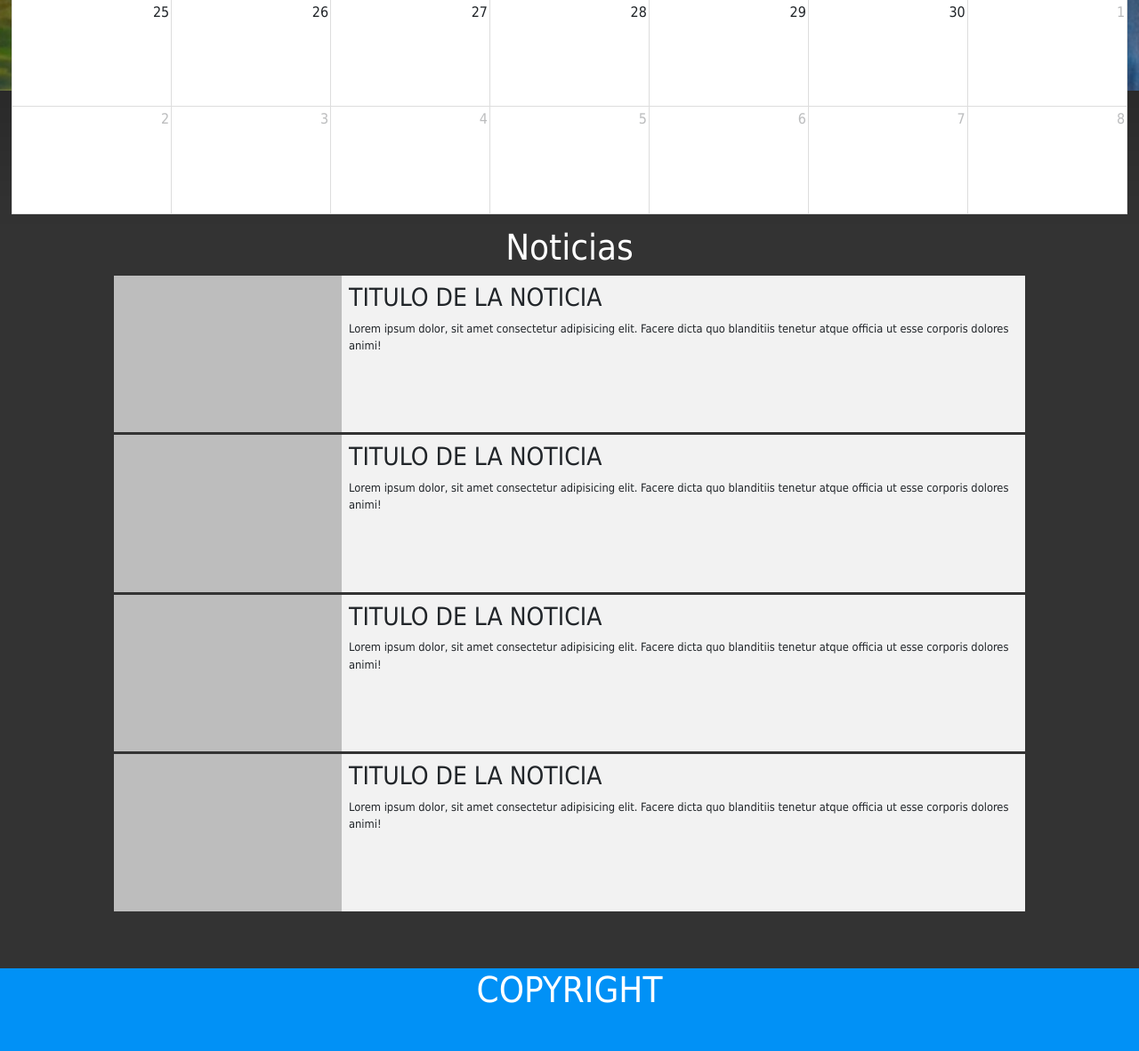
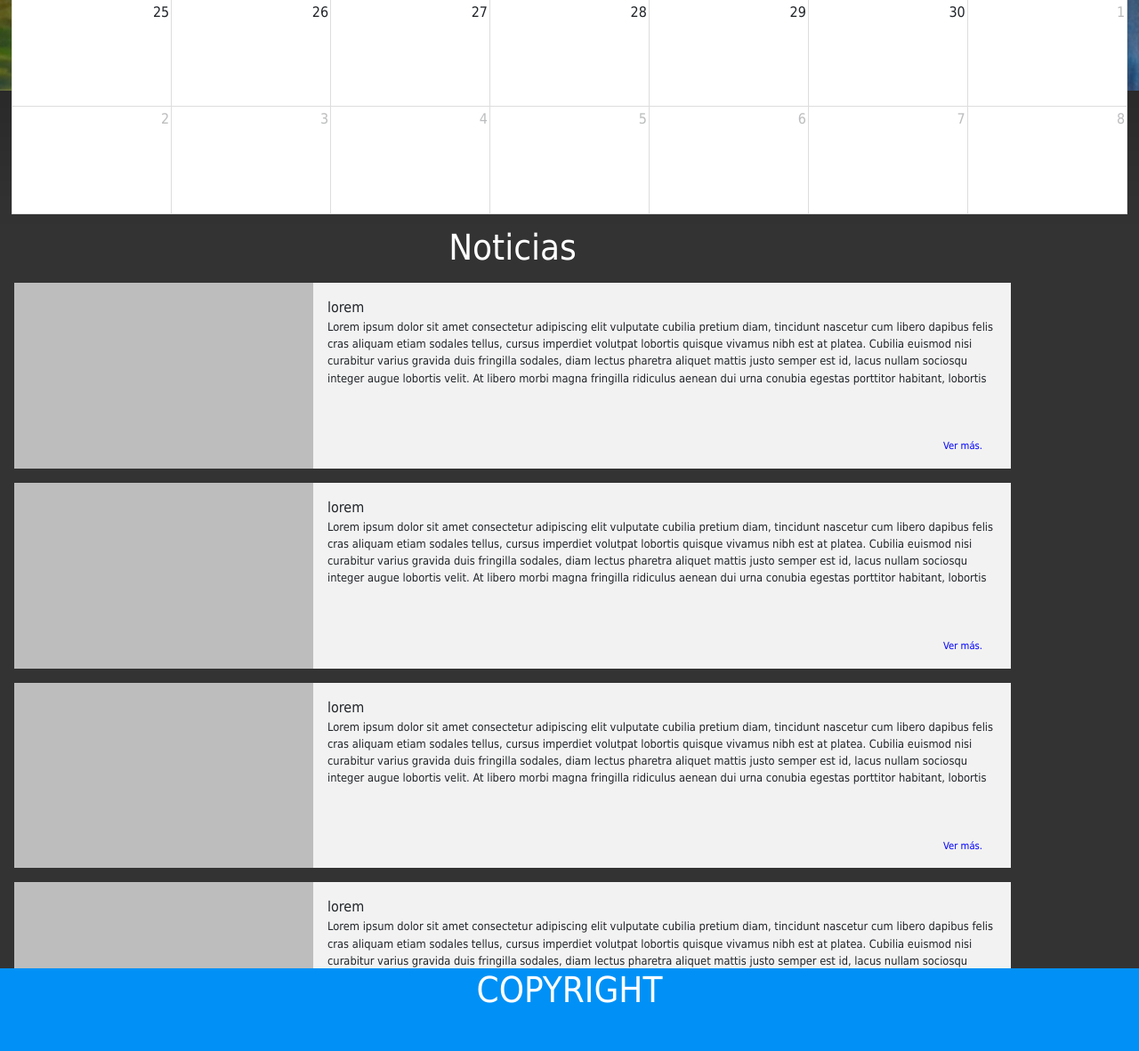
Before and after one commit to damianpeaf/APP_JUVENTUD_2020, a PHP site: page / in a window 1280 px wide. Shown: the part 674-1856 px from the top of the page at 89% size. Run offline with PHP 8.4, Linux system fonts and the light colour scheme; data that the repository does not hold is empty; some libraries are stand-ins or nearby versions.

Commit message:
modifing the news section

```diff
--- a/css/estilosBase.css
+++ b/css/estilosBase.css
@@ -37,7 +37,7 @@ body {
       grid-template-rows: 10vh 90vh 90vh 10vh;
       grid-template-areas: "nav nav nav nav nav nav nav nav nav nav"
  "calendario calendario calendario calendario calendario calendario calendario calendario calendario calendario"
- "noticias noticias noticias noticias noticias noticias noticias noticias noticias noticias"
+ "noticias noticias noticias noticias noticias noticias noticias noticias noticias scroll"
  "footer footer footer footer footer footer footer footer footer footer";
 }
 
@@ -191,47 +191,76 @@ body {
 }
 
 .contenedorNoticias {
+  position: relative;
   -ms-grid-row: 3;
   -ms-grid-column: 1;
-  -ms-grid-column-span: 10;
+  -ms-grid-column-span: 9;
   grid-area: noticias;
+  overflow-y: auto;
+  overflow-x: hidden;
+  -webkit-box-pack: end;
+      -ms-flex-pack: end;
+          justify-content: flex-end;
 }
 
-.contenedorNoticias .noticias {
-  height: 100%;
-  display: block;
+.contenedorNoticias .noticia {
+  height: 22.5vh;
+  margin: 1rem 1rem;
+  display: -webkit-box;
+  display: -ms-flexbox;
+  display: flex;
 }
 
-.contenedorNoticias .noticias .listadoNoticias {
-  width: 80%;
-  height: 77%;
-  position: absolute;
-  left: 50%;
-  -webkit-transform: translateX(-50%);
-          transform: translateX(-50%);
-  display: -ms-grid;
-  display: grid;
-  -ms-grid-rows: (1fr)[4];
-      grid-template-rows: repeat(4, 1fr);
-  gap: 0.2rem;
+.contenedorNoticias .noticia .imagen-noticia {
+  background: #bdbdbd;
+  width: 30%;
 }
 
-.contenedorNoticias .noticias .listadoNoticias .noticia {
-  display: -ms-grid;
-  display: grid;
-  -ms-grid-columns: 25% 75%;
-      grid-template-columns: 25% 75%;
-  -ms-grid-rows: 100%;
-      grid-template-rows: 100%;
+.contenedorNoticias .noticia .informacion-noticia {
+  padding: 1rem;
   background: #f2f2f2;
+  width: 70%;
+  height: 100%;
+  position: relative;
 }
 
-.contenedorNoticias .noticias .listadoNoticias .noticia .imagenNoticia {
-  background: #bdbdbd;
+.contenedorNoticias .noticia .informacion-noticia .contenido-noticia {
+  overflow: hidden;
+  font-size: 0.8rem;
+  display: -webkit-box;
+  display: -ms-flexbox;
+  display: flex;
+  height: 5rem;
 }
 
-.contenedorNoticias .noticias .listadoNoticias .noticia .descripcionNoticia {
-  padding: .5rem;
+.contenedorNoticias .noticia .informacion-noticia a {
+  color: blue;
+  position: absolute;
+  bottom: 1rem;
+  right: 1rem;
+  margin: 0 1rem;
+  background: #f2f2f2;
+  font-size: 0.7rem;
+}
+
+.contenedorNoticias:hover::-webkit-scrollbar {
+  display: initial;
+  background: rgba(79, 79, 79, 0.7);
+}
+
+.contenedorNoticias::-webkit-scrollbar-thumb {
+  background: #ccc;
+  border-radius: 4px;
+}
+
+.contenedorNoticias::-webkit-scrollbar-thumb:hover {
+  background: #b3b3b3;
+  -webkit-box-shadow: 0 0 2px 1px rgba(0, 0, 0, 0.2);
+          box-shadow: 0 0 2px 1px rgba(0, 0, 0, 0.2);
+}
+
+.contenedorNoticias::-webkit-scrollbar-thumb:active {
+  background-color: #999999;
 }
 
 .contenedorFooter {
--- a/eventos.php
+++ b/eventos.php
@@ -1,8 +1,7 @@
 <?php
 
     // header('Content-Type: application/json');
-
-    $cn = mysqli_connect('localhost', 'root', 'g@l@nd0nis', 'app juventud');
+    $cn = mysqli_connect('localhost', 'root', '1234', 'app juventud', '3307');
 
     $res = mysqli_query($cn, 'SELECT * FROM evento');
     $eventos = mysqli_fetch_all($res, MYSQLI_ASSOC);
--- a/index.html
+++ b/index.php
@@ -100,51 +100,65 @@
         </div>
     </div>
 
+    <!-- Fin  -->
 
+    <?php
 
-    <!-- Fin  -->
+    // conexion
+
+    // peticion
+
+    $texto = "Lorem ipsum dolor sit amet consectetur adipiscing elit vulputate cubilia pretium diam, tincidunt nascetur cum libero dapibus felis cras aliquam etiam sodales tellus, cursus imperdiet volutpat lobortis quisque vivamus nibh est at platea. Cubilia euismod nisi curabitur varius gravida duis fringilla sodales, diam lectus pharetra aliquet mattis justo semper est id, lacus nullam sociosqu integer augue lobortis velit. At libero morbi magna fringilla ridiculus aenean dui urna conubia egestas porttitor habitant, lobortis fusce integer rhoncus ultricies etiam tellus vestibulum felis proin diam.";
+
+    // comprobacion ¿?
+
+    ?>
 
     <main class="contenedorCalendario">
         <div class="inclusion-calendario" id="calendario"></div>
     </main>
 
     <main class="contenedorNoticias">
-        <div class="noticias">
-            <h1 class="titulo">Noticias</h1>
-            <div class="listadoNoticias">
+        <div class="header-noticias">
+            <h1>Noticias</h1>
+        </div>
+
         <div class="noticia">
-                    <div class="imagenNoticia"></div>
-                    <div class="descripcionNoticia">
-                        <h3 class="subtituloNoticia">TITULO DE LA NOTICIA</h3>
-                        <p>Lorem ipsum dolor, sit amet consectetur adipisicing elit. Facere dicta quo blanditiis tenetur atque officia ut esse corporis dolores animi!</p>
+            <div class="imagen-noticia"><img src="" ></div>
+            <div class="informacion-noticia">
+                <div class="titulo-noticia"> lorem </div>
+                <div class="contenido-noticia"><?php echo $texto; ?></div>
+                <p><a href='' > Ver más. </a></p>
             </div>
         </div>
+
         <div class="noticia">
-                    <div class="imagenNoticia"></div>
-                    <div class="descripcionNoticia">
-                        <h3 class="subtituloNoticia">TITULO DE LA NOTICIA</h3>
-                        <p>Lorem ipsum dolor, sit amet consectetur adipisicing elit. Facere dicta quo blanditiis tenetur atque officia
-                            ut esse corporis dolores animi!</p>
+            <div class="imagen-noticia"><img src="" ></div>
+            <div class="informacion-noticia">
+                <div class="titulo-noticia"> lorem </div>
+                <div class="contenido-noticia"><?php echo $texto; ?></div>
+                <p><a href='' > Ver más. </a></p>
             </div>
         </div>
+
         <div class="noticia">
-                    <div class="imagenNoticia"></div>
-                    <div class="descripcionNoticia">
-                        <h3 class="subtituloNoticia">TITULO DE LA NOTICIA</h3>
-                        <p>Lorem ipsum dolor, sit amet consectetur adipisicing elit. Facere dicta quo blanditiis tenetur atque officia
-                            ut esse corporis dolores animi!</p>
+            <div class="imagen-noticia"><img src="" ></div>
+            <div class="informacion-noticia">
+                <div class="titulo-noticia"> lorem </div>
+                <div class="contenido-noticia"><?php echo $texto; ?></div>
+                <p><a href='' > Ver más. </a></p>
             </div>
         </div>
+
         <div class="noticia">
-                    <div class="imagenNoticia"></div>
-                    <div class="descripcionNoticia">
-                        <h3 class="subtituloNoticia">TITULO DE LA NOTICIA</h3>
-                        <p>Lorem ipsum dolor, sit amet consectetur adipisicing elit. Facere dicta quo blanditiis tenetur atque officia
-                            ut esse corporis dolores animi!</p>
+            <div class="imagen-noticia"><img src="" ></div>
+            <div class="informacion-noticia">
+                <div class="titulo-noticia"> lorem </div>
+                <div class="contenido-noticia"><?php echo $texto; ?></div>
+                <p><a href='' > Ver más. </a></p>
             </div>
         </div>
-            </div>
-        </div>
+
     </main>
 
     <footer class="contenedorFooter">
--- a/sass/estilosBase.scss
+++ b/sass/estilosBase.scss
@@ -32,7 +32,7 @@ body {
   grid-template-areas:
     "nav nav nav nav nav nav nav nav nav nav"
     "calendario calendario calendario calendario calendario calendario calendario calendario calendario calendario"
-    "noticias noticias noticias noticias noticias noticias noticias noticias noticias noticias"
+    "noticias noticias noticias noticias noticias noticias noticias noticias noticias scroll"
     "footer footer footer footer footer footer footer footer footer footer";
 }
 
@@ -128,49 +128,84 @@ body {
   z-index: 1;
   #calendario {
     z-index: 2;
-    h2{
+    h2 {
       color: white;
     }
     h2:first-letter {
       text-transform: uppercase;
     }
-    .fc-view-container{
+    .fc-view-container {
       background: white;
     }
   }
 }
+
 .contenedorNoticias {
+  position: relative;
   grid-area: noticias;
-  .noticias{
-    height: 100%;
-    display: block;
-    .listadoNoticias{
-      width: 80%;
-      height: 77%;
-      position: absolute;
-      left: 50%;
-      transform: translateX(-50%);
-      display: grid;
-      grid-template-rows: repeat(4, 1fr);
-      gap: 0.2rem;
-      .noticia {
-        display: grid;
-        grid-template-columns: 25% 75%;
-        grid-template-rows: 100%;
+  overflow-y: auto;
+  overflow-x: hidden;
+  justify-content: flex-end;
+
+  .noticia {
+    height: 22.5vh;
+    margin: 1rem 1rem;
+    display: flex;
+
+    .imagen-noticia {
+      background: $gray4;
+      width: 30%;
+    }
+
+    .informacion-noticia {
+      padding: 1rem;
+      background: $gray6;
+      width: 70%;
+      height: 100%;
+      position: relative;
+
+      .contenido-noticia {
+        overflow: hidden;
+        font-size: 0.8rem;
+        display: flex;
+        height: 5rem;
+      }
+
+      a {
+        color: blue;
+        position: absolute;
+        bottom: 1rem;
+        right: 1rem;
+        margin: 0 1rem;
         background: $gray6;
-        .imagenNoticia {
-          background: $gray4;
-        }
-        .descripcionNoticia{
-          padding: .5rem;
-        }
+        font-size: 0.7rem;
       }
     }
   }
 }
+
+.contenedorNoticias:hover::-webkit-scrollbar {
+  display: initial;
+  background: rgba($gray2, 0.7);
+}
+
+.contenedorNoticias::-webkit-scrollbar-thumb {
+  background: #ccc;
+  border-radius: 4px;
+}
+
+.contenedorNoticias::-webkit-scrollbar-thumb:hover {
+  background: #b3b3b3;
+  box-shadow: 0 0 2px 1px rgba(0, 0, 0, 0.2);
+}
+
+.contenedorNoticias::-webkit-scrollbar-thumb:active {
+  background-color: #999999;
+}
+
 .contenedorFooter {
   grid-area: footer;
   background: $secondaryColor;
 }
 
-@import 'estilosBaseResponsive.scss';
+@import "estilosBaseResponsive.scss";
```
Also changed, not shown: 1 other file. Lines whose indentation alone changed are shown as unchanged.
